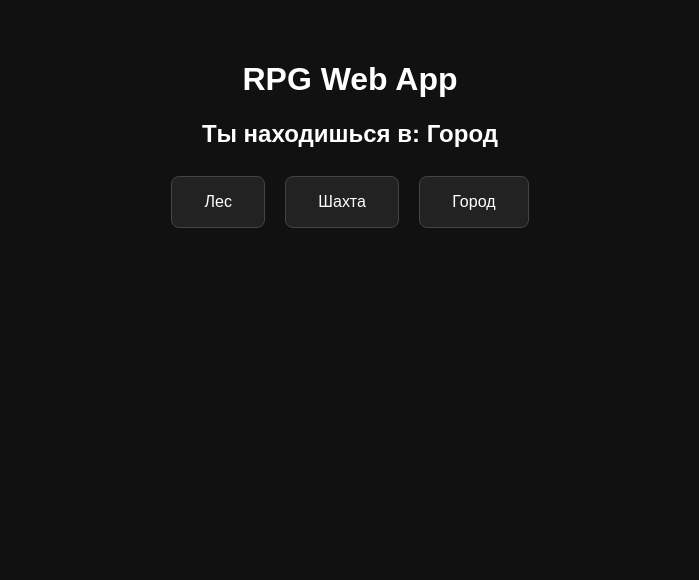
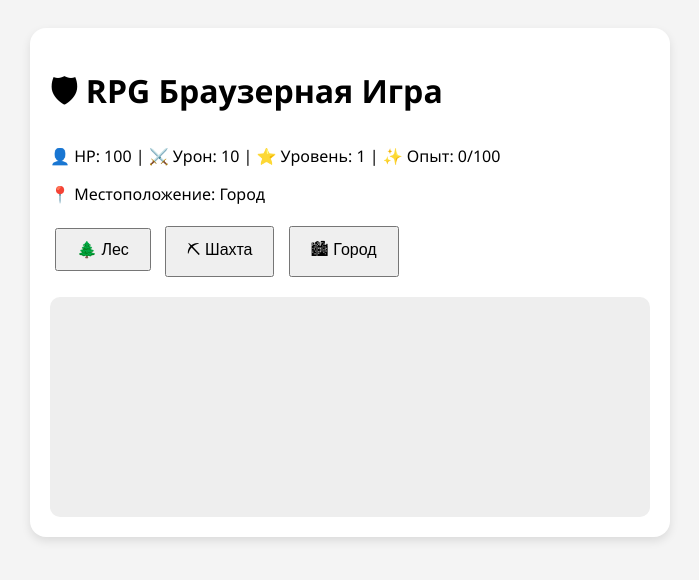
Before and after one commit to Quck777/rgp_web_app, a FastAPI app: page / in a window 1280 px wide. Shown: the top 580 px of the page, without its empty margins (290-989 px from the left). Run offline with FastAPI, Linux system fonts and the light colour scheme; some libraries are stand-ins or nearby versions.

Commit message:
Первая RPG-версия: боёвка, локации, лог, уровни, интерфейс

```diff
--- a/backend/main.py
+++ b/backend/main.py
@@ -1,22 +1,87 @@
 from fastapi import FastAPI, Request, Form
-from fastapi.responses import HTMLResponse, RedirectResponse
+from fastapi.responses import RedirectResponse
+from fastapi.staticfiles import StaticFiles
 from fastapi.templating import Jinja2Templates
-import os
+import random
 
 app = FastAPI()
-BASE_DIR = os.path.dirname(os.path.abspath(__file__))
-templates = Jinja2Templates(directory=os.path.join(BASE_DIR, "templates"))
 
-current_location = {"name": "Город"}
+app.mount("/static", StaticFiles(directory="backend/static"), name="static")
+templates = Jinja2Templates(directory="backend/templates")
 
-@app.get("/", response_class=HTMLResponse)
-async def root(request: Request):
+# Игровое состояние
+player = {
+    "hp": 100,
+    "attack": 10,
+    "xp": 0,
+    "level": 1,
+    "location": "Город",
+    "log": []
+}
+
+monsters = [
+    {"name": "Волк", "hp": 30, "attack": 5},
+    {"name": "Гоблин", "hp": 40, "attack": 6},
+    {"name": "Паук", "hp": 25, "attack": 4},
+]
+
+current_monster = None
+
+
+@app.get("/")
+def root(request: Request):
     return templates.TemplateResponse("index.html", {
         "request": request,
-        "location": current_location["name"]
+        "player": player,
+        "monster": current_monster
     })
 
-@app.post("/move", response_class=RedirectResponse)
-async def move(location: str = Form(...)):
-    current_location["name"] = location
-    return RedirectResponse(url="/", status_code=303)
+
+@app.post("/move")
+def move(location: str = Form(...)):
+    player["location"] = location
+    player["log"].append(f"🔸 Переместился в {location}")
+    global current_monster
+    current_monster = None
+
+    if location == "Лес":
+        current_monster = random.choice(monsters).copy()
+        player["log"].append(f"⚔️ В лесу появился монстр: {current_monster['name']}")
+
+    return RedirectResponse("/", status_code=303)
+
+
+@app.post("/attack")
+def attack():
+    global current_monster
+    if not current_monster:
+        return RedirectResponse("/", status_code=303)
+
+    dmg_to_monster = player["attack"]
+    current_monster["hp"] -= dmg_to_monster
+    player["log"].append(f"🗡 Ты ударил {current_monster['name']} на {dmg_to_monster} HP")
+
+    if current_monster["hp"] <= 0:
+        player["log"].append(f"✅ Ты победил {current_monster['name']}!")
+        player["xp"] += 25
+        if player["xp"] >= 100:
+            player["xp"] -= 100
+            player["level"] += 1
+            player["attack"] += 2
+            player["hp"] = 100
+            player["log"].append(f"🌟 Новый уровень! Ты теперь {player['level']} уровня!")
+        current_monster = None
+    else:
+        dmg_to_player = current_monster["attack"]
+        player["hp"] -= dmg_to_player
+        player["log"].append(f"💥 {current_monster['name']} ударил тебя на {dmg_to_player} HP")
+
+    if player["hp"] <= 0:
+        player["log"].append("💀 Ты погиб... Игра начинается заново.")
+        player["hp"] = 100
+        player["xp"] = 0
+        player["level"] = 1
+        player["attack"] = 10
+        current_monster = None
+
+    return RedirectResponse("/", status_code=303)
--- a/backend/templates/index.html
+++ b/backend/templates/index.html
@@ -1,23 +1,62 @@
 <!DOCTYPE html>
-<html lang="ru">
+<html>
 <head>
-  <meta charset="UTF-8" />
-  <title>RPG Web App</title>
-  <script src="https://telegram.org/js/telegram-web-app.js"></script>
-  <style>
-    body { background: #111; color: #fff; font-family: sans-serif; text-align: center; padding: 2em; }
-    button { padding: 1em 2em; margin: 0.5em; background: #222; color: white; border: 1px solid #444; border-radius: 8px; font-size: 1em; cursor: pointer; }
-    button:hover { background: #333; }
-  </style>
+    <meta charset="UTF-8">
+    <title>RPG Web App</title>
+    <style>
+        body {
+            font-family: 'Segoe UI', sans-serif;
+            background: #f4f4f4;
+            padding: 20px;
+        }
+        .container {
+            background: white;
+            padding: 20px;
+            border-radius: 16px;
+            max-width: 600px;
+            margin: auto;
+            box-shadow: 0 4px 10px rgba(0,0,0,0.1);
+        }
+        button {
+            padding: 10px 20px;
+            margin: 5px;
+            font-size: 16px;
+        }
+        .log {
+            background: #eee;
+            padding: 10px;
+            border-radius: 10px;
+            height: 200px;
+            overflow-y: auto;
+            margin-top: 15px;
+        }
+    </style>
 </head>
 <body>
-  <h1>RPG Web App</h1>
-  <h2>Ты находишься в: <strong>{{ location }}</strong></h2>
+<div class="container">
+    <h1>🛡 RPG Браузерная Игра</h1>
+    <p>👤 HP: {{ player.hp }} | ⚔️ Урон: {{ player.attack }} | ⭐ Уровень: {{ player.level }} | ✨ Опыт: {{ player.xp }}/100</p>
+    <p>📍 Местоположение: {{ player.location }}</p>
 
-  <form method="post" action="/move">
-    <button type="submit" name="location" value="Лес">Лес</button>
-    <button type="submit" name="location" value="Шахта">Шахта</button>
-    <button type="submit" name="location" value="Город">Город</button>
-  </form>
+    <form method="post" action="/move">
+        <button name="location" value="Лес">🌲 Лес</button>
+        <button name="location" value="Шахта">⛏ Шахта</button>
+        <button name="location" value="Город">🏙 Город</button>
+    </form>
+
+    {% if monster %}
+        <h2>👹 Противник: {{ monster.name }}</h2>
+        <p>❤️ HP: {{ monster.hp }}</p>
+        <form method="post" action="/attack">
+            <button type="submit">🗡 Атаковать</button>
+        </form>
+    {% endif %}
+
+    <div class="log">
+        {% for entry in player.log[-10:] %}
+            <div>{{ entry }}</div>
+        {% endfor %}
+    </div>
+</div>
 </body>
 </html>
```
